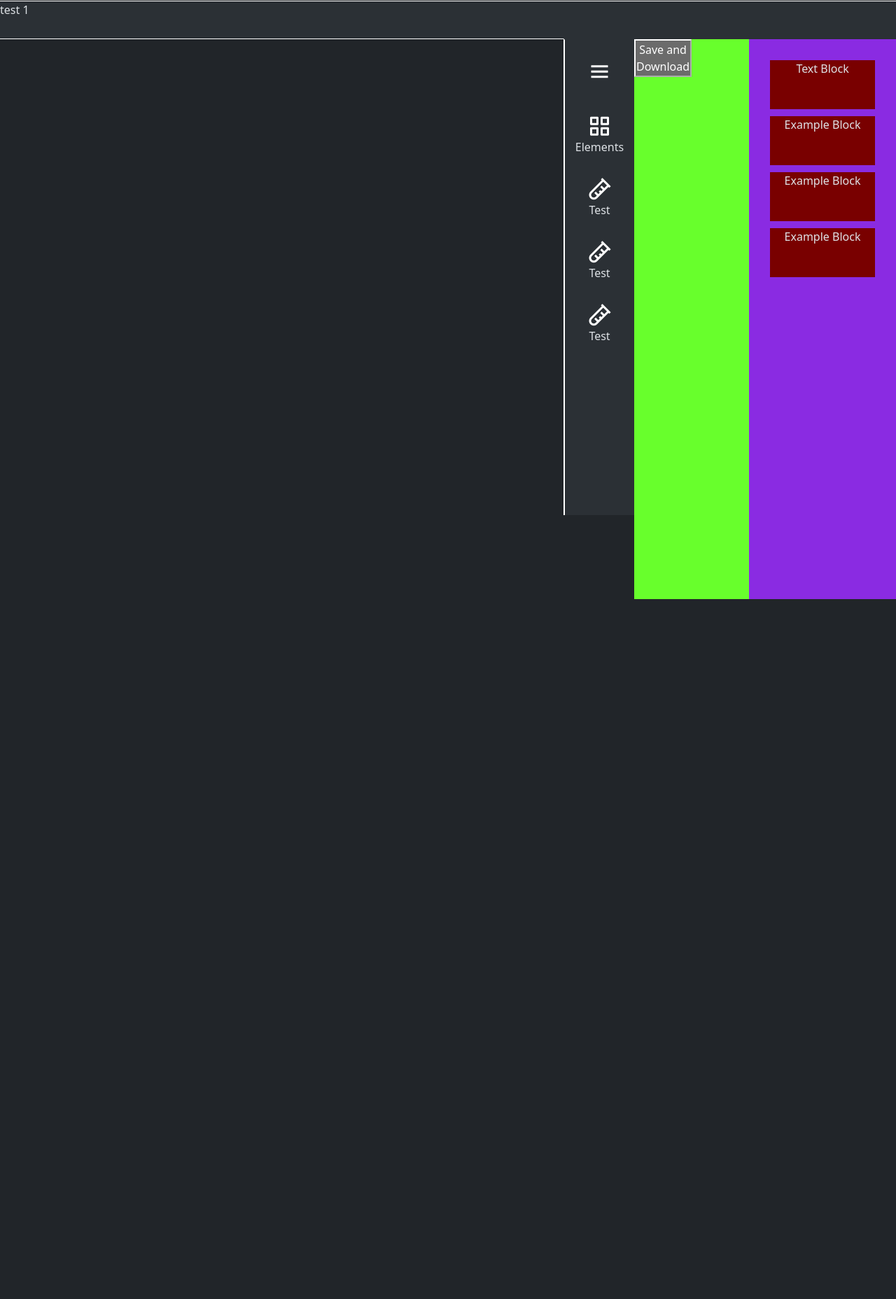
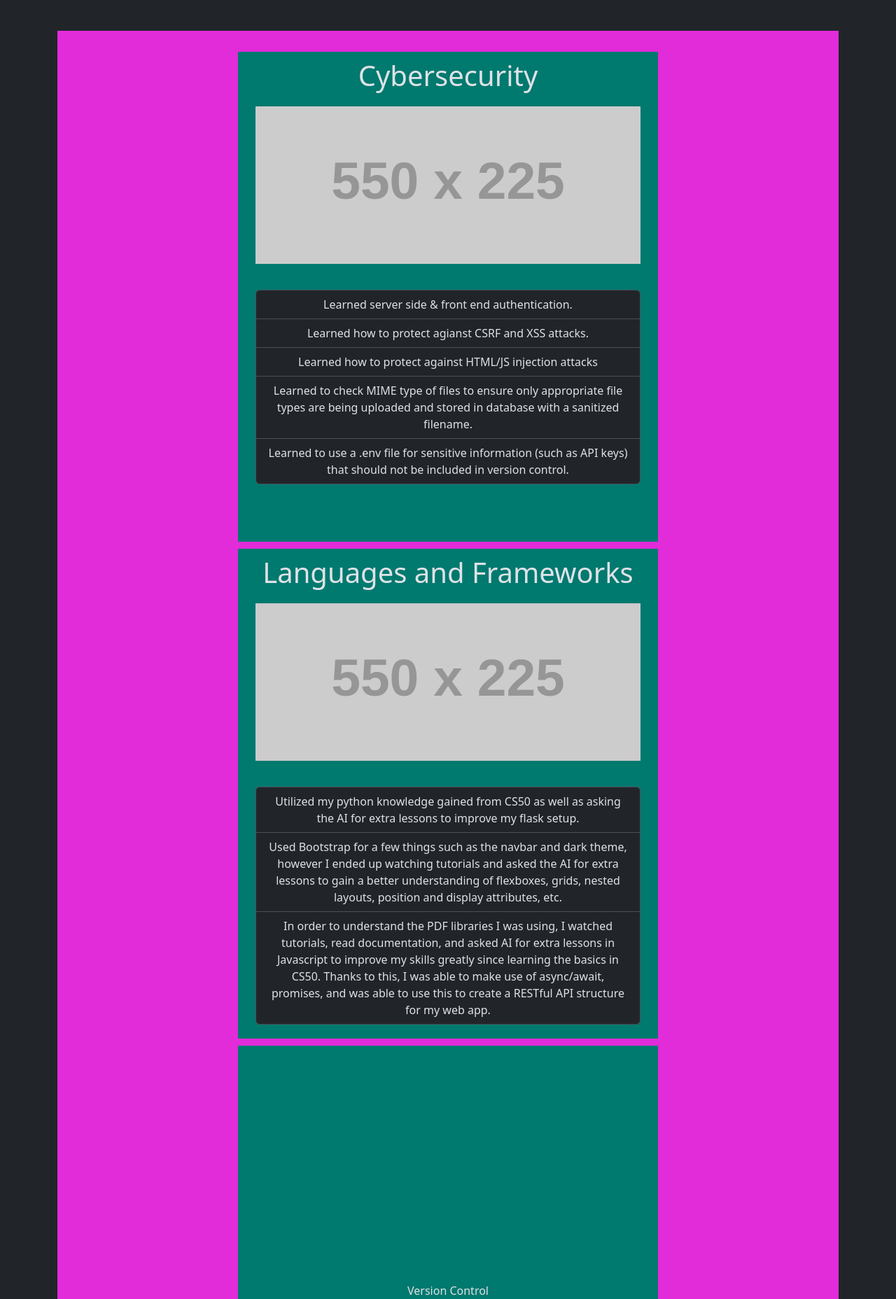
Before and after one commit to Brook-B118/pdf-editor, a Flask app: page / in a window 1280 px wide. Shown: the part 64-1920 px from the top of the page at 70% size. Run offline with Flask 3, Linux system fonts and the light colour scheme; the visitor is signed in with stand-in values (Sample User, id 1); grey boxes labelled with a size stand in for pictures from a placeholder-image service; some libraries are stand-ins or nearby versions.

Commit message:
Working on homepage/features page.

```diff
--- a/static/css/styles.css
+++ b/static/css/styles.css
@@ -435,3 +435,47 @@ textarea {
     font-family: 'Parisienne';
     src: url('/static/fonts/Parisienne-Regular.ttf') format('truetype');
 }
+
+
+#features-container {
+    background-color: rgb(226, 43, 217);
+    position: relative;
+    display: flex;
+    flex-direction: row;
+    flex: 1;
+    flex-wrap: wrap;
+    justify-content: center;
+    align-content: flex-start;
+    padding-top: 25px;
+    padding-bottom: 25px;
+}
+
+.features-block {
+    display: flex;
+    position: relative;
+    flex-direction: column;
+    flex: 0 0 600px;
+    margin: 5px;
+    /* padding: 10px; */
+    background-color: #00796f;
+    cursor: pointer;
+    height: 700px;
+    align-items: center;
+    justify-content: center;
+}
+
+.feature-header {
+    position: absolute;
+    top: 10px;
+}
+
+.feature-image {
+    position: absolute;
+    top: 78px;
+}
+
+.custom-list-group {
+    position: absolute;
+    top: 340px;
+    max-width: 550px;
+}
--- a/templates/home.html
+++ b/templates/home.html
@@ -6,59 +6,34 @@ Home
 
 {% block main %}
 
-<div class="horizontal-column-home">
-    <div>
-        test 1
+<div id="features-container" class="features-section">
+    <div class="features-block">
+        <h1 class="feature-header">Cybersecurity</h4>
+            <img src="https://placehold.co/550x225" class="feature-image" alt="Placeholder Image">
+            <ul class="custom-list-group list-group">
+                <li class="list-group-item">Learned server side & front end authentication.</li>
+                <li class="list-group-item">Learned how to protect agianst CSRF and XSS attacks.</li>
+                <li class="list-group-item">Learned how to protect against HTML/JS injection attacks</li>
+                <li class="list-group-item">Learned to check MIME type of files to ensure only appropriate file types are being uploaded and stored in database with a sanitized filename.</li>
+                <li class="list-group-item">Learned to use a .env file for sensitive information (such as API keys) that should not be included in version control.</li>
+            </ul>
     </div>
+    <div class="features-block">
+        <h1 class="feature-header">Languages and Frameworks</h4>
+            <img src="https://placehold.co/550x225" class="feature-image" alt="Placeholder Image">
+            <ul class="custom-list-group list-group">
+                <li class="list-group-item">Utilized my python knowledge gained from CS50 as well as asking the AI for extra lessons to improve my flask setup.</li>
+                <li class="list-group-item">Used Bootstrap for a few things such as the navbar and dark theme, however I ended up watching tutorials and asked the AI for extra lessons to gain a better
+                    understanding of flexboxes, grids,
+                    nested layouts, position and display attributes, etc.</li>
+                <li class="list-group-item">In order to understand the PDF libraries I was using, I watched tutorials, read documentation, and asked AI for extra lessons in Javascript to improve my
+                    skills greatly since learning the basics in CS50. Thanks to this, I was able to make use of async/await, promises, and was able to use this to create a RESTful API structure for my
+                    web app.</li>
+            </ul>
+    </div>
+    <div class="features-block">Version Control</div>
+    <div class="features-block">Solving a Problem</div>
+    <!-- Add more blocks as needed -->
 </div>
 
-<div class="vertical-column-wrapper">
-
-    <div class="vertical-column-home">
-        <div class="vertical-column-link collapsed-sidebar">
-            <i class='bx bx-menu bx-md' style='color:#ffffff'></i>
-        </div>
-        <div class="vertical-column-link">
-            <i class='bx bx-grid-alt bx-md' style='color:#ffffff'></i>
-            <div>Elements</div>
-        </div>
-        <div class="vertical-column-link">
-            <i class='bx bx-test-tube bx-md' style='color:#ffffff'></i>
-            <div>Test</div>
-        </div>
-        <div class="vertical-column-link">
-            <i class='bx bx-test-tube bx-md' style='color:#ffffff'></i>
-            <div>Test</div>
-        </div>
-        <div class="vertical-column-link">
-            <i class='bx bx-test-tube bx-md' style='color:#ffffff'></i>
-            <div>Test</div>
-        </div>
-    </div>
-    <div class="sidepanel">
-        <!-- <div id="toolbox" class="toolbox"> -->
-        <div class="edit-document ">
-            <button id="save-button">Save and Download</button>
-        </div>
-        <div id="elements-container" class="elements-section">
-            <!-- <div class=""> -->
-            <div class="element-block new-text-box-block" id="new-text-box-block" data-type="text-block">Text Block
-            </div>
-            <div class="element-block" data-type="text-block">Example Block</div>
-            <div class="element-block" data-type="text-block">Example Block</div>
-            <div class="element-block" data-type="text-block">Example Block</div>
-            <!-- Add more blocks as needed -->
-            <!-- </div> -->
-        </div>
-        <!-- </div> -->
-    </div>
-</div>
-<div style="height:3000px">
-
-</div>
-
-
-
-
-<script src="{{ url_for('static', filename='js/sidebar.js') }}"></script>
 {% endblock %}
```
